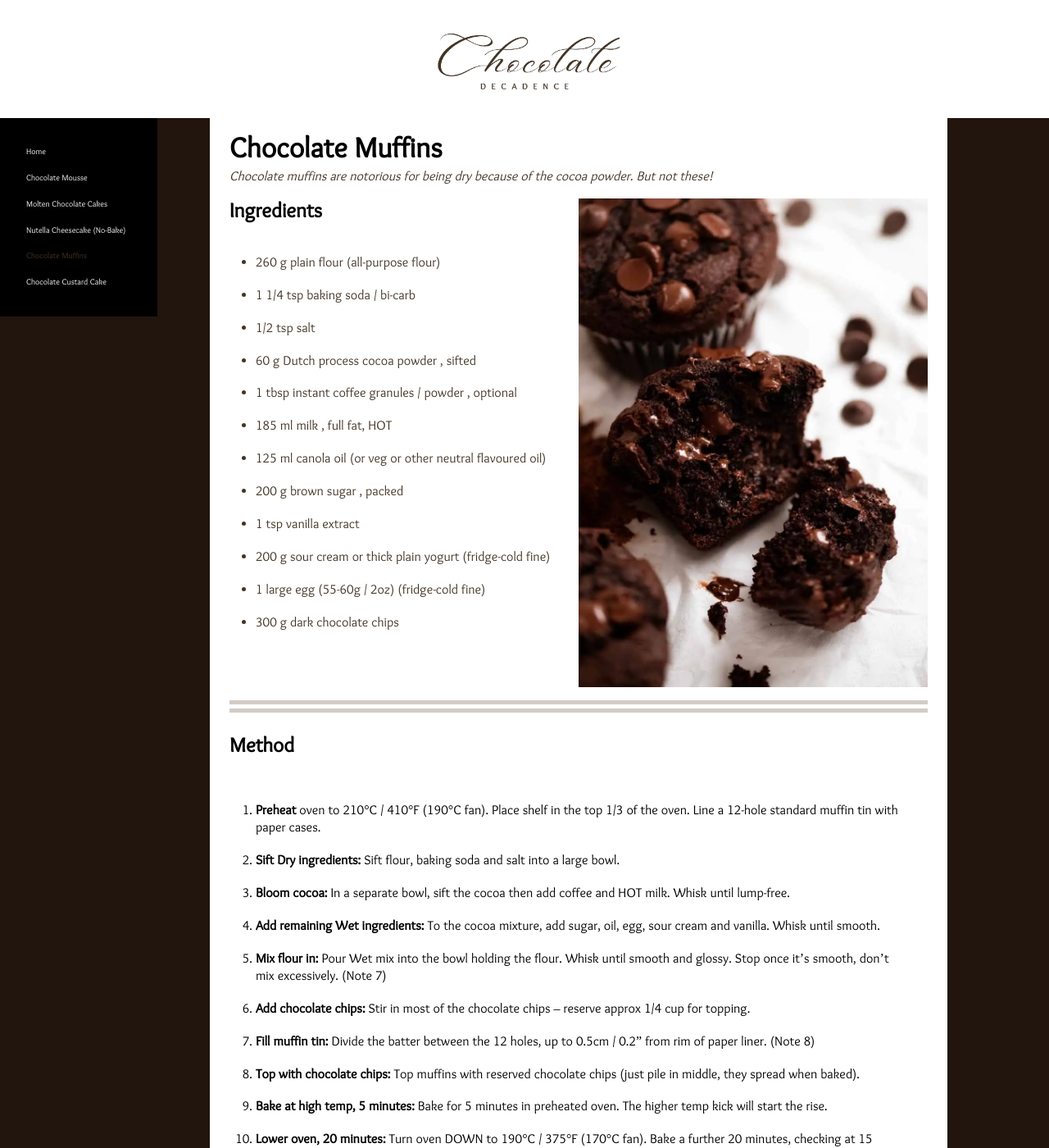
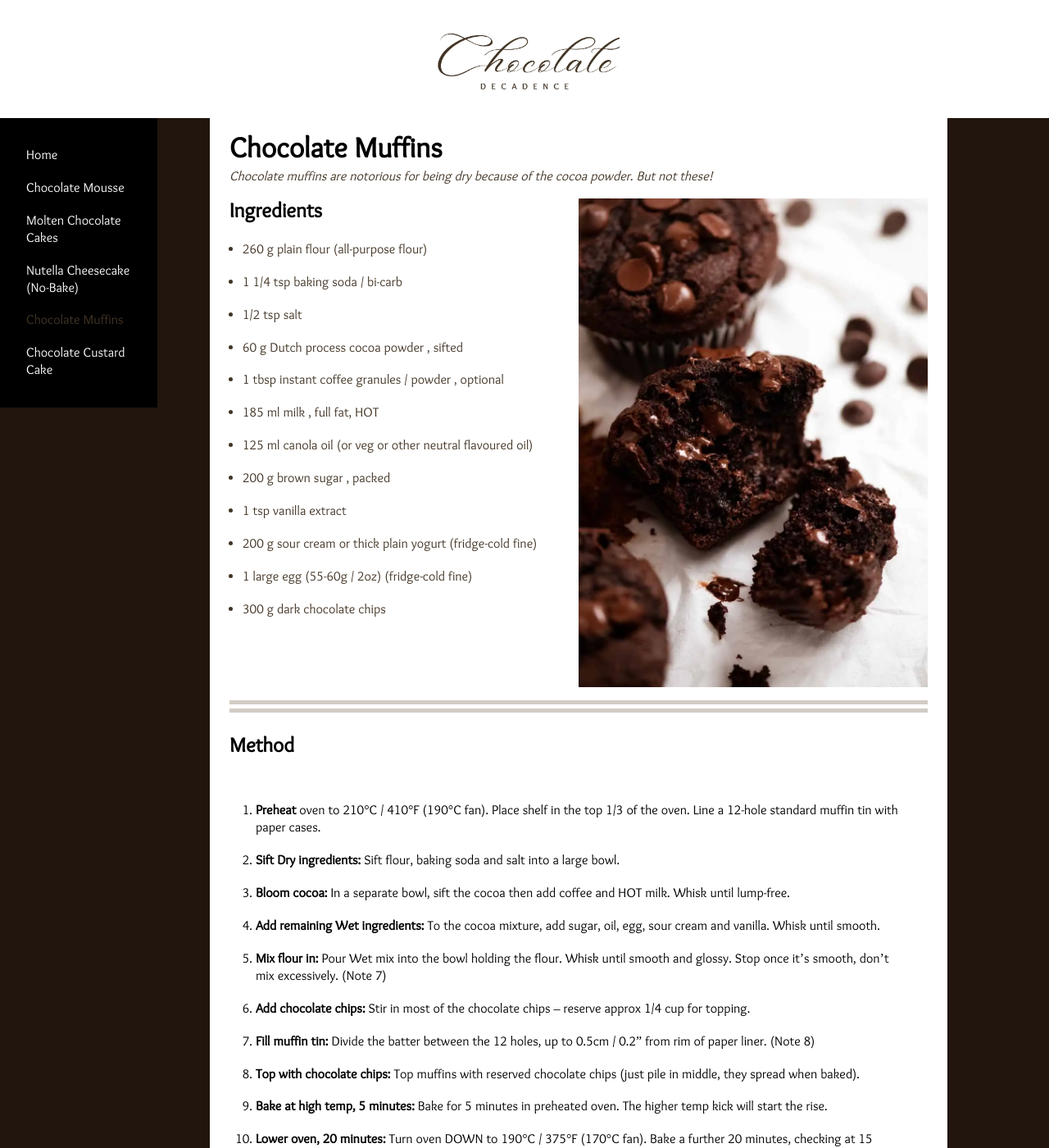
Before and after one commit to nicoleanncarter/recipes, a Jekyll site: the page built from _recipes/recipe2.md, in a window 1280 px wide and 1400 px high. Shown: the whole window at 82% size. Built offline with Jekyll 4.4.1, drawn with Linux system fonts in a browser that asks for light colours.

Commit message:
Update recipes.css

```diff
--- a/styles/recipes.css
+++ b/styles/recipes.css
@@ -108,7 +108,7 @@ p {
 }
 
 ul {
-  color: #423425;
+  color: #423425;0
   padding: 1em;
   margin-left: 1em;
   font-family: 'Sukar';
@@ -196,7 +196,7 @@ nav {
   }
 
   nav ul li {
-  font-size: 10px;
+  font-size: 16px;
   }
 
 img {
```
Lines whose indentation alone changed are shown as unchanged.
